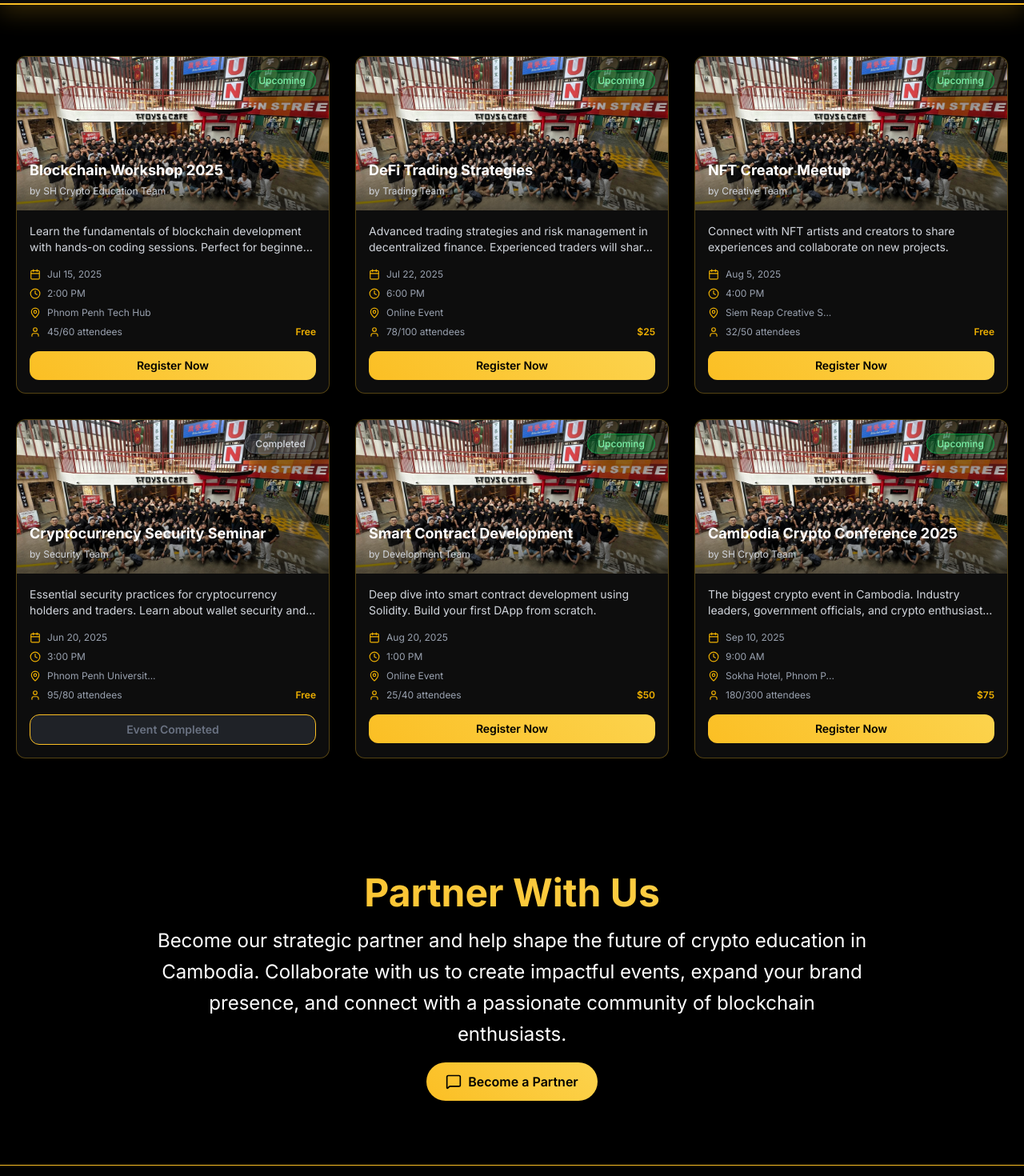
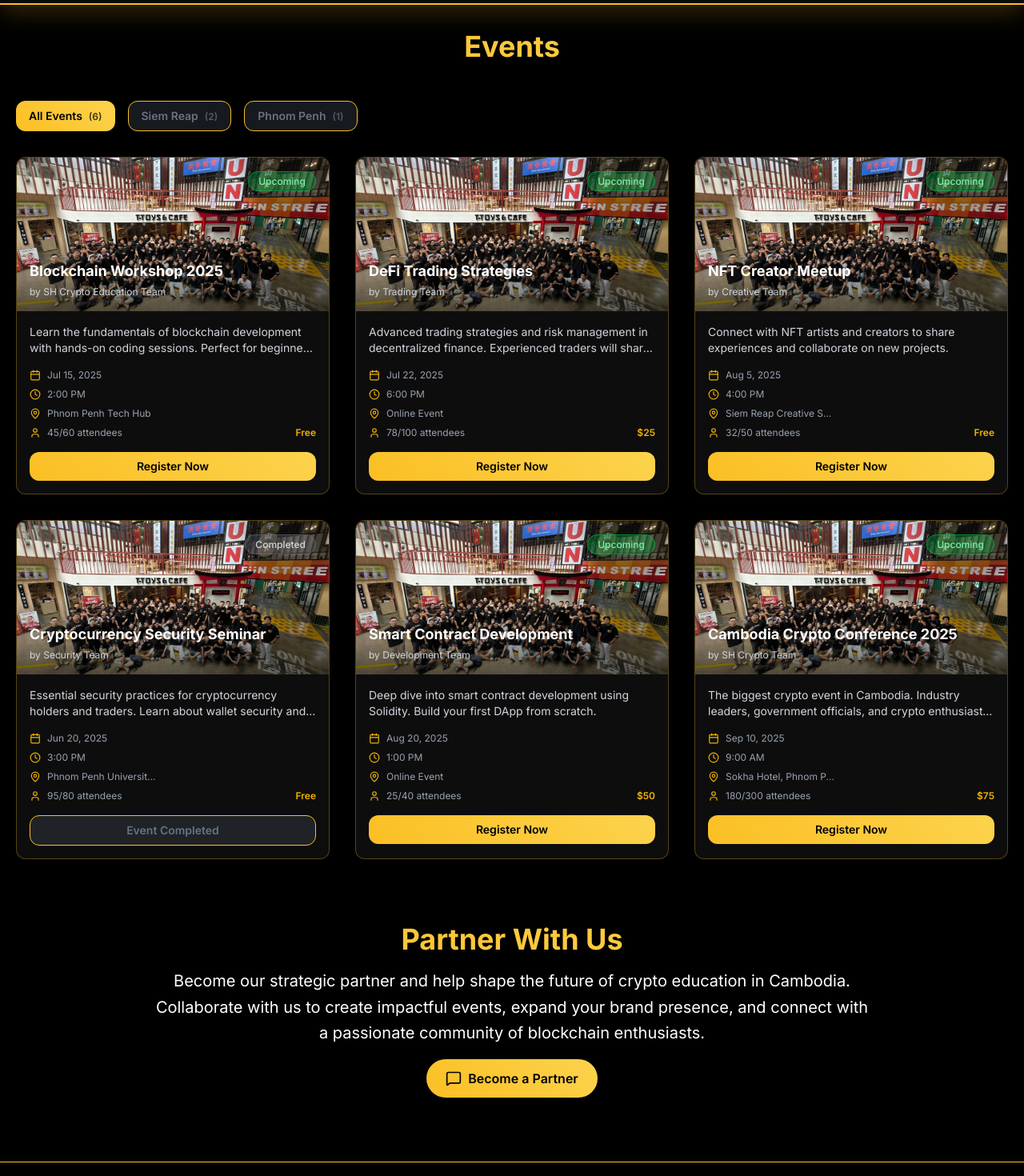
Before and after one commit to Ing-China/SH-Crypto-Community, a Next.js app: page /events in a window 1280 px wide. Shown: the part 60-1530 px from the top of the page at 80% size. Built offline with nearby package versions, Linux system fonts and the light colour scheme.

Commit message:
Static : Events Page

```diff
--- a/app/events/page.tsx
+++ b/app/events/page.tsx
@@ -22,6 +22,7 @@ const Events = () => {
       organizer: "SH Crypto Education Team",
       featured: true,
       image: "/images/demo.png",
+      category: "workshop",
     },
     {
       id: 2,
@@ -38,6 +39,7 @@ const Events = () => {
       organizer: "Trading Team",
       featured: true,
       image: "/images/demo.png",
+      category: "trading",
     },
     {
       id: 3,
@@ -53,6 +55,7 @@ const Events = () => {
       price: "Free",
       organizer: "Creative Team",
       image: "/images/demo.png",
+      category: "meetup",
     },
     {
       id: 4,
@@ -68,6 +71,7 @@ const Events = () => {
       price: "Free",
       organizer: "Security Team",
       image: "/images/demo.png",
+      category: "seminar",
     },
     {
       id: 5,
@@ -83,6 +87,7 @@ const Events = () => {
       price: "$50",
       organizer: "Development Team",
       image: "/images/demo.png",
+      category: "workshop",
     },
     {
       id: 6,
@@ -99,13 +104,55 @@ const Events = () => {
       organizer: "SH Crypto Team",
       featured: true,
       image: "/images/demo.png",
+      category: "conference",
+    },
+  ];
+
+  const filterCategories = [
+    { id: "all", label: "All Events", count: events.length },
+    {
+      id: "siemreap",
+      label: "Siem Reap",
+      count: events.filter((e) => e.category === "workshop").length,
+    },
+    {
+      id: "phnompenh",
+      label: "Phnom Penh",
+      count: events.filter((e) => e.category === "trading").length,
     },
   ];
 
   return (
     <div className="min-h-screen bg-black text-white">
-      <section className="py-8 sm:py-12 lg:py-16 relative overflow-hidden bg-crypto-gradient">
-        <div className="container mx-auto">
+      <div className="text-center max-w-4xl mx-auto py-8">
+        <h2 className="text-3xl md:text-4xl font-bold mb-4 bg-gradient-to-r from-[var(--color-primary)] to-[var(--color-primary-light)] text-transparent bg-clip-text">
+          Events
+        </h2>
+      </div>
+
+      <div className="container mx-auto mb-8">
+        <div className="flex flex-wrap gap-4">
+          {filterCategories.map((category) => (
+            <Button
+              key={category.id}
+              size="sm"
+              variant={category.id === "all" ? "primary" : "secondary"}
+              className={`!py-2 !rounded-xl text-sm !hover:scale-100 !active:scale-100 ${
+                category.id === "all" ? "" : "!bg-gray-600/30 !text-gray-500"
+              }`}
+            >
+              {category.label}
+              <span className="ml-2 text-xs opacity-75">
+                ({category.count})
+              </span>
+            </Button>
+          ))}
+        </div>
+      </div>
+
+      {/* Events Grid */}
+      <section className="relative overflow-hidden">
+        <div className="container mx-auto px-6 lg:px-8">
           <div className="grid grid-cols-1 lg:grid-cols-2 xl:grid-cols-3 gap-8">
             {events.map((event) => (
               <Card key={event.id}>
@@ -216,12 +263,13 @@ const Events = () => {
         </div>
       </section>
 
-      <section className="py-20 px-6 lg:px-8 b">
+      {/* Partner Section */}
+      <section className="py-20 px-6 lg:px-8">
         <div className="container mx-auto text-center">
-          <h2 className="text-4xl md:text-5xl font-bold mb-4 bg-gradient-to-r from-[var(--color-primary)] to-[var(--color-primary-light)] text-transparent bg-clip-text">
+          <h2 className="text-3xl md:text-4xl font-bold mb-4 bg-gradient-to-r from-[var(--color-primary)] to-[var(--color-primary-light)] text-transparent bg-clip-text">
             Partner With Us
           </h2>
-          <p className="text-lg sm:text-xl md:text-2xl text-white mb-4 max-w-4xl mx-auto leading-relaxed">
+          <p className="text-sm sm:text-lg md:text-xl  text-white mb-4 max-w-4xl mx-auto leading-relaxed">
             Become our strategic partner and help shape the future of crypto
             education in Cambodia. Collaborate with us to create impactful
             events, expand your brand presence, and connect with a passionate
--- a/app/page.tsx
+++ b/app/page.tsx
@@ -106,11 +106,11 @@ const Home = () => {
       >
         <div className="container mx-auto px-4">
           <div className="text-center mb-16">
-            <h2 className="text-4xl md:text-5xl font-bold mb-4 bg-gradient-to-r from-[var(--color-primary)] to-[var(--color-primary-light)] text-transparent bg-clip-text">
+            <h2 className="text-3xl md:text-4xl font-bold mb-4 bg-gradient-to-r from-[var(--color-primary)] to-[var(--color-primary-light)] text-transparent bg-clip-text">
               What We Offer
             </h2>
 
-            <p className="text-lg sm:text-xl md:text-2xl text-white mb-8 sm:mb-12 max-w-4xl mx-auto leading-relaxed">
+            <p className="text-sm sm:text-lg md:text-xl  text-white mb-4 max-w-4xl mx-auto leading-relaxed">
               Discover the comprehensive suite of tools and resources that make
               SH Crypto the premier destination for cryptocurrency enthusiasts.
             </p>
--- a/components/Button.tsx
+++ b/components/Button.tsx
@@ -24,7 +24,7 @@ export const Button: React.FC<ButtonProps> = ({
   const variants = {
     primary: "primary-gradient text-black hover:shadow-[var(--shadow-glow)]",
     secondary:
-      "bg-[var(--color-background-secondary)] text-[var(--color-foreground)] border border-[var(--color-primary)] hover:bg-[var(--color-background-tertiary)]",
+      "bg-[var(--color-background-secondary)] text-[var(--color-foreground)] border border-[var(--color-primary)] hover:shadow-[var(--shadow-glow)]",
     outline:
       "border-2 border-[var(--color-primary)] text-[var(--color-primary)] hover:primary-gradient hover:text-black",
   };
```
